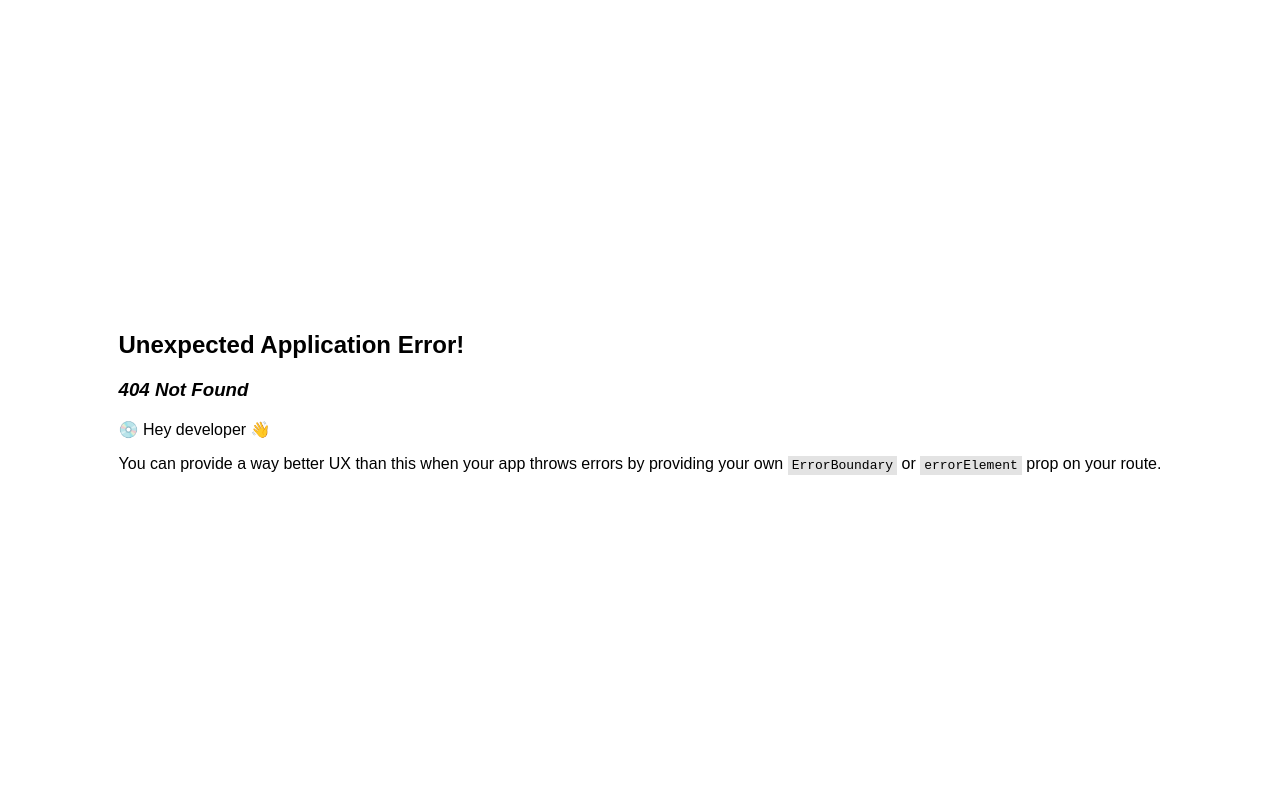
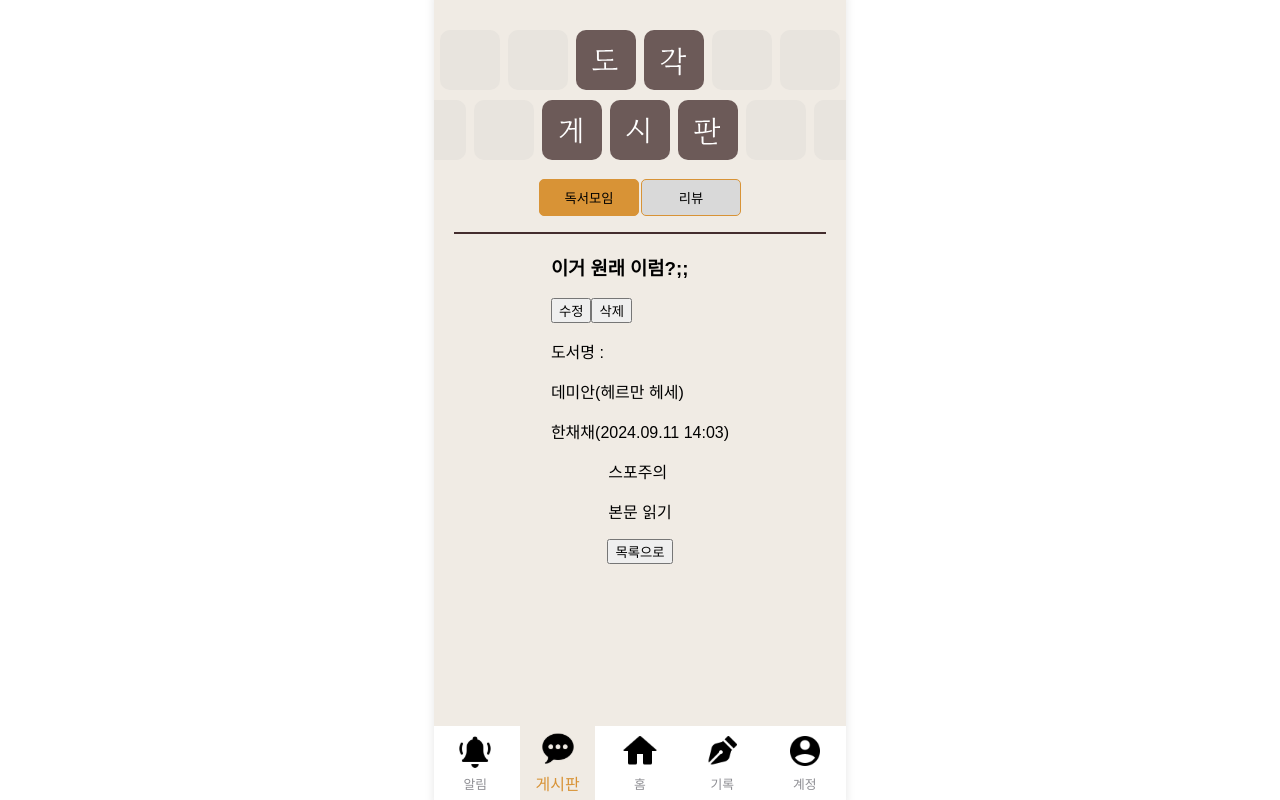
Before and after one commit to LIKELION-HUFS-12th/Dogak_FE2, a React (Vite) app: page /board/9/detail/1 in a window 1280 px wide. Before the commit this address had no page. Built offline with nearby package versions, Linux system fonts and the light colour scheme; a web font is replaced by a local one.

Commit message:
게시판 상세 페이지 내용 연결

```diff
--- a/package.json
+++ b/package.json
@@ -10,6 +10,7 @@
     "preview": "vite preview"
   },
   "dependencies": {
+    "axios": "^1.7.9",
     "localforage": "^1.10.0",
     "match-sorter": "^8.0.0",
     "react": "^18.3.1",
--- /dev/null
+++ b/src/features/board/components/BoardDetailBox.jsx
@@ -0,0 +1,37 @@
+import React, {useState} from 'react'
+
+function BoardDetailBox() {
+  const [isExpanded, setIsExpended] = useState(false)
+
+  const handleToggle = () => {
+    setIsExpended(!isExpanded);
+  }
+  return (
+    <>
+      <div>
+        <div>
+          <h3>이거 원래 이럼?;;</h3>
+          <div>
+            <button>수정</button>
+            <button>삭제</button>
+          </div>
+        </div>
+
+        <div>
+          <div><p>도서명 :</p><p>데미안(헤르만 헤세)</p></div>
+          <div>한채채(2024.09.11 14:03)</div>
+        </div>
+      </div>
+      {isExpanded
+      ? <div>글의 내용을 볼 수 있어요</div>
+      : <div>
+          <p>스포주의</p>
+          <p onClick={handleToggle}>본문 읽기</p>
+        </div>
+      }
+      <button>목록으로</button>
+    </>
+  )
+}
+
+export default BoardDetailBox
--- a/src/features/board/components/BoardList.jsx
+++ b/src/features/board/components/BoardList.jsx
@@ -2,12 +2,20 @@ import React, { useEffect, useState } from 'react'
 import { Hr, LinkItem, ListBox, ListId, ListTitle, SingleList } from './BoardStyled';
 import CountText from './CountText';
 import { useParams } from 'react-router-dom';
+import axios from 'axios';
+
+const api = axios.create({
+  baseURL: 'https://dogakdogak.store',
+  timeout: 5000,
+  headers: { 'Content-Type': 'application/json'},
+  withCredentials: true
+});
 
 function BoardList() {
   const { activeTab } = useParams();
   const [ posts, setPosts ] = useState([
     {
-      "id" : 9,
+      "id" : 1,
       "user" : "dogak",
       "book_title" : "백설공주에게 죽음을",
       "group_name" : "파우누스 시리즈 같이 읽어요요",
@@ -39,21 +47,21 @@ function BoardList() {
 
 
   useEffect(() => {
-    const fetchPosts = async () => {
+    const getPosts = async () => {
       setLoading(true);
       try {
         const endpoint = activeTab === "review" ? "/reviewboard" : "groupboard"; //url에 따라 api 결정
-        const response = await fetch(endpoint) //api불러오기
-        const data = await response.json();
+        const response = await api.get(endpoint) //api불러오기
+        console.log('응답완료', response.data);
         setPosts(data);
       } catch (error) {
-        console.errer("게시글 불러오는 중 오류:", error);
+        console.error("게시글 불러오는 중 오류:", error);
       } finally {
         setLoading(false); //로딩 종료
       }
     };
 
-    fetchPosts();
+    getPosts();
   }, [activeTab])
 
   if (loading) {
--- a/src/features/board/components/BoardStyled.jsx
+++ b/src/features/board/components/BoardStyled.jsx
@@ -73,7 +73,7 @@ export const LinkItem = styled(Link)`
 
 export const Hr = styled.hr`
   width: 90%;
-  margin: 0;
+  margin: 15px 0 0;
   padding: 0;
   border: 0.1px solid #432d2d;
 `
@@ -86,3 +86,12 @@ export const SmallBtn = styled.button`
   border: none;
   border-radius: 5px;
 `
+
+export const ListPageBox = styled.div`
+  display: flex;
+  flex-direction: column;
+  align-items: center;
+  justify-content: center;
+  width: 100%;
+  min-width: 412px;
+`
--- a/src/features/board/pages/BoardDetailPage.jsx
+++ b/src/features/board/pages/BoardDetailPage.jsx
@@ -1,12 +1,15 @@
 import React from 'react'
-import { Hr } from '../components/BoardStyled'
+import { Hr, ListPageBox } from '../components/BoardStyled'
+import TabMenu from '../components/TabMenu'
+import BoardDetailBox from '../components/BoardDetailBox'
 
 function BoardDetailPage() {
   return (
-    <>
-      <button>독서모임</button>
+    <ListPageBox>
+      <TabMenu />
       <Hr/>
-    </>
+      <BoardDetailBox/>
+    </ListPageBox>
   )
 }
 
--- a/src/features/board/pages/BoardListPage.jsx
+++ b/src/features/board/pages/BoardListPage.jsx
@@ -3,17 +3,8 @@ import TabMenu from '../components/TabMenu';
 import BoardList from '../components/BoardList';
 import styled from 'styled-components';
 import SearchBar from '../components/SearchBar';
-import { SmallBtn } from '../components/BoardStyled';
+import { SmallBtn, ListPageBox } from '../components/BoardStyled';
 import { useNavigate } from 'react-router-dom';
-
-const ListPageBox = styled.div`
-  display: flex;
-  flex-direction: column;
-  align-items: center;
-  justify-content: center;
-  width: 100%;
-  min-width: 412px;
-`
 
 const ButtonBox = styled.div`
   width: 90%;
--- a/src/router.jsx
+++ b/src/router.jsx
@@ -27,11 +27,7 @@ export default createBrowserRouter([
             element: <BoardListPage />,
           },
           {
-            path: 'group/detail/:id',
-            element: <BoardDetailPage />,
-          },
-          {
-            path: 'review/detail/:id',
+            path: ':type/detail/:id',
             element: <BoardDetailPage />,
           },
           {
```
Also changed, not shown: 1 other file (tests, documents, lock files or other folders).
